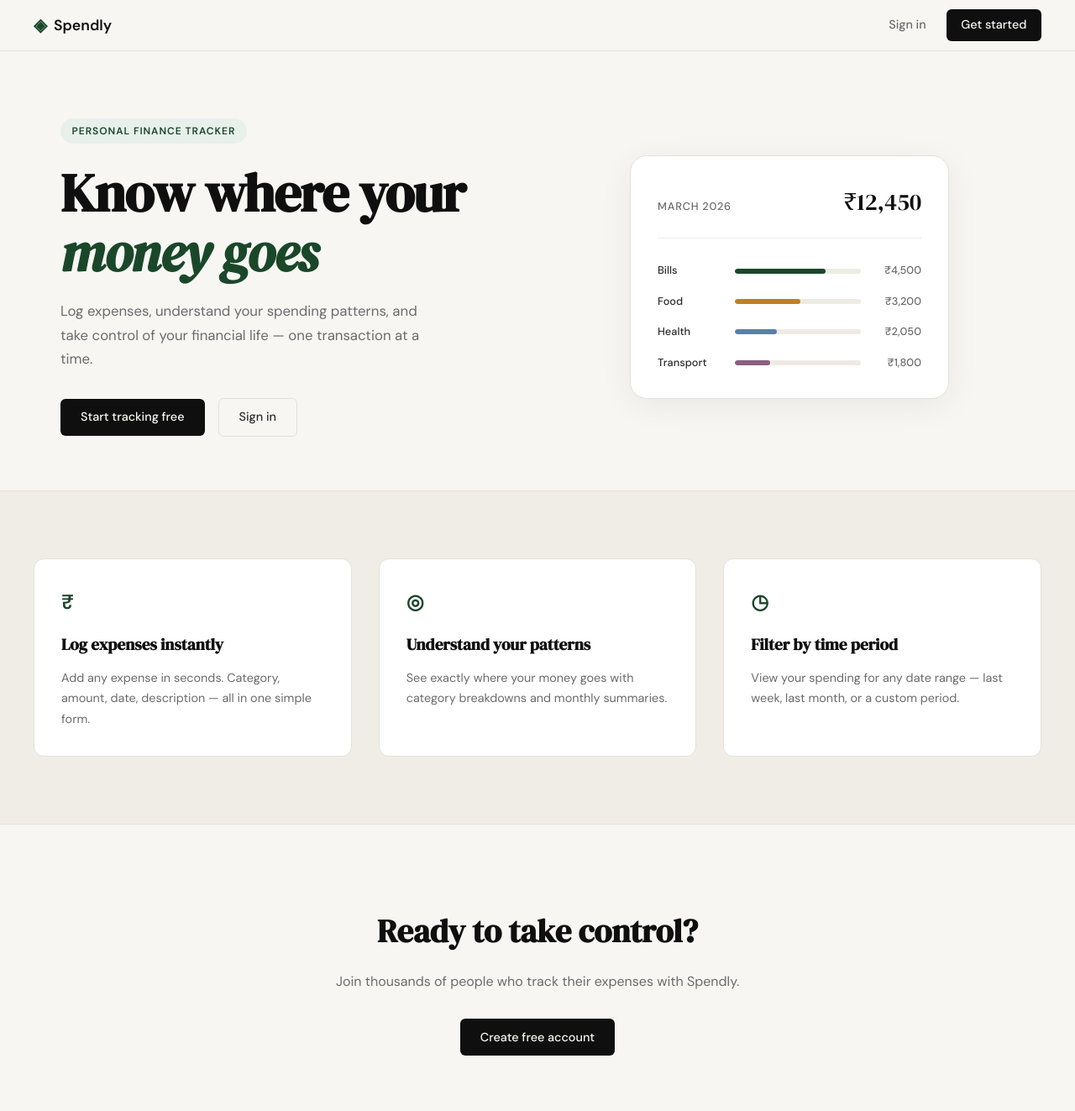
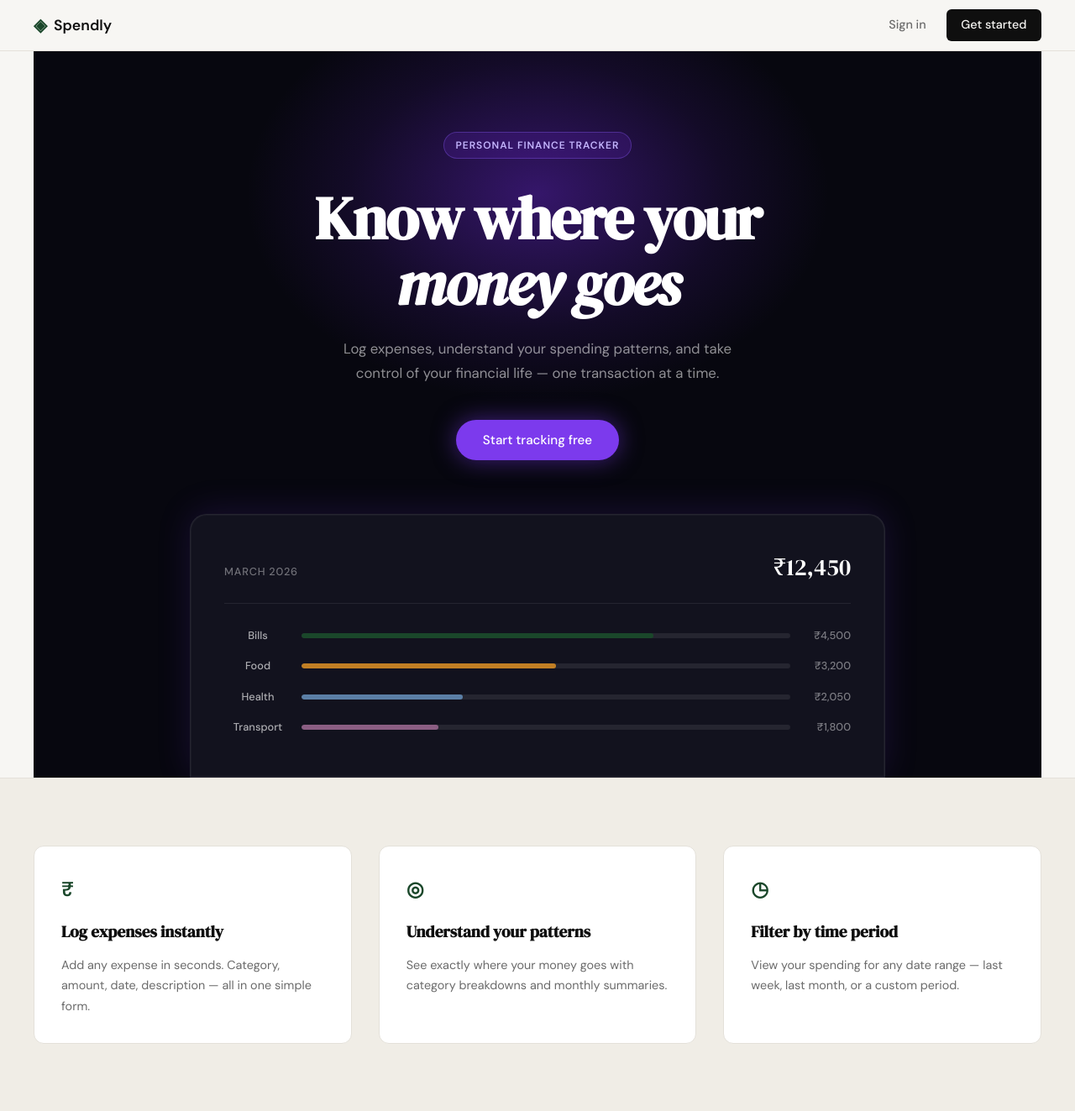
Before and after one commit to pratik-0302/Spend, a Flask app: page / in a window 1280 px wide. Shown: the top 1323 px of the page at 84% size. Run offline with Flask 3, Linux system fonts and the light colour scheme.

Commit message:
landing: redesign hero section to match mockup

```diff
--- /dev/null
+++ b/static/css/landing.css
@@ -0,0 +1,144 @@
+/* ------------------------------------------------------------------ */
+/* Hero — dark cinematic override (landing page only)                  */
+/* ------------------------------------------------------------------ */
+
+.hero {
+    position: relative;
+    display: flex;
+    flex-direction: column;
+    align-items: center;
+    text-align: center;
+    padding: 6rem 2rem 0;
+    background: #07070f;
+    overflow: hidden;
+    /* reset the 2-col grid from style.css */
+    grid-template-columns: unset;
+    gap: unset;
+}
+
+/* Purple radial glow */
+.hero-glow {
+    position: absolute;
+    top: -80px;
+    left: 50%;
+    transform: translateX(-50%);
+    width: 700px;
+    height: 500px;
+    background: radial-gradient(ellipse at center, rgba(109, 40, 217, 0.45) 0%, rgba(109, 40, 217, 0.12) 45%, transparent 70%);
+    pointer-events: none;
+    z-index: 0;
+}
+
+.hero-inner {
+    position: relative;
+    z-index: 1;
+    max-width: 780px;
+    margin: 0 auto;
+}
+
+.hero .hero-badge {
+    background: rgba(109, 40, 217, 0.18);
+    color: #c4b5fd;
+    border: 1px solid rgba(139, 92, 246, 0.35);
+    margin-bottom: 2rem;
+}
+
+.hero .hero-title {
+    font-size: clamp(2.8rem, 6vw, 4.5rem);
+    color: #ffffff;
+    line-height: 1.08;
+    letter-spacing: -0.03em;
+    margin-bottom: 1.5rem;
+}
+
+.hero .hero-title em {
+    font-style: italic;
+    color: #ffffff;
+}
+
+.hero .hero-subtitle {
+    font-size: 1.05rem;
+    color: rgba(255, 255, 255, 0.55);
+    max-width: 520px;
+    margin: 0 auto 2.5rem;
+    line-height: 1.75;
+}
+
+.hero-actions {
+    justify-content: center;
+    margin-bottom: 4rem;
+}
+
+.btn-hero-cta {
+    display: inline-block;
+    background: #7c3aed;
+    color: #ffffff;
+    padding: 0.75rem 2rem;
+    border-radius: 999px;
+    font-family: var(--font-body);
+    font-size: 0.95rem;
+    font-weight: 500;
+    text-decoration: none;
+    transition: background 0.2s, box-shadow 0.2s;
+    box-shadow: 0 0 28px rgba(124, 58, 237, 0.5);
+}
+
+.btn-hero-cta:hover {
+    background: #6d28d9;
+    box-shadow: 0 0 40px rgba(124, 58, 237, 0.7);
+}
+
+/* Floating dashboard preview */
+.hero-preview {
+    position: relative;
+    z-index: 1;
+    width: 100%;
+    max-width: 860px;
+    margin: 0 auto;
+    padding: 0 1rem;
+}
+
+.hero-preview .mock-card {
+    background: #12121e;
+    border: 1px solid rgba(255, 255, 255, 0.08);
+    border-radius: 20px 20px 0 0;
+    box-shadow:
+        0 -4px 40px rgba(124, 58, 237, 0.15),
+        0 0 0 1px rgba(255, 255, 255, 0.04) inset;
+    padding: 2.5rem 2.5rem 3rem;
+    max-width: 100%;
+}
+
+.hero-preview .mock-card-header {
+    border-bottom-color: rgba(255, 255, 255, 0.08);
+}
+
+.hero-preview .mock-label {
+    color: rgba(255, 255, 255, 0.4);
+}
+
+.hero-preview .mock-total {
+    color: #ffffff;
+}
+
+.hero-preview .mock-cat {
+    color: rgba(255, 255, 255, 0.65);
+}
+
+.hero-preview .mock-bar-track {
+    background: rgba(255, 255, 255, 0.08);
+}
+
+.hero-preview .mock-amt {
+    color: rgba(255, 255, 255, 0.45);
+}
+
+/* ------------------------------------------------------------------ */
+/* Responsive                                                           */
+/* ------------------------------------------------------------------ */
+
+@media (max-width: 600px) {
+    .hero { padding: 4rem 1rem 0; }
+    .hero-glow { width: 380px; height: 300px; }
+    .hero-preview .mock-card { padding: 1.5rem 1.25rem 2rem; }
+}
--- a/templates/landing.html
+++ b/templates/landing.html
@@ -2,9 +2,14 @@
 
 {% block title %}Spendly — Track Every Rupee{% endblock %}
 
+{% block head %}
+<link rel="stylesheet" href="{{ url_for('static', filename='css/landing.css') }}">
+{% endblock %}
+
 {% block content %}
 
 <section class="hero">
+    <div class="hero-glow"></div>
     <div class="hero-inner">
         <div class="hero-badge">Personal Finance Tracker</div>
         <h1 class="hero-title">
@@ -17,11 +22,10 @@
             one transaction at a time.
         </p>
         <div class="hero-actions">
-            <a href="{{ url_for('register') }}" class="btn-primary">Start tracking free</a>
-            <a href="{{ url_for('login') }}" class="btn-ghost">Sign in</a>
+            <a href="{{ url_for('register') }}" class="btn-hero-cta">Start tracking free</a>
         </div>
     </div>
-    <div class="hero-visual">
+    <div class="hero-preview">
         <div class="mock-card">
             <div class="mock-card-header">
                 <span class="mock-label">March 2026</span>
```
Also changed, not shown: requirements.txt (line endings or trailing spaces).
